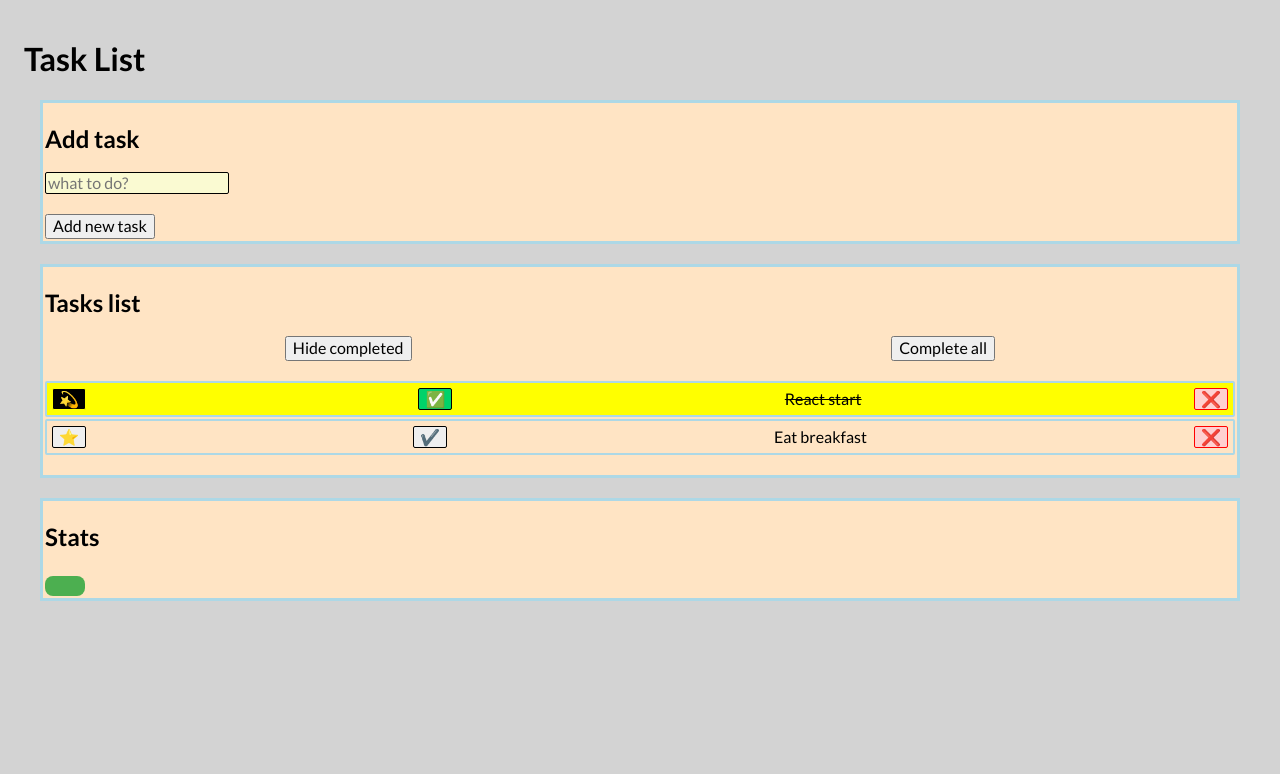
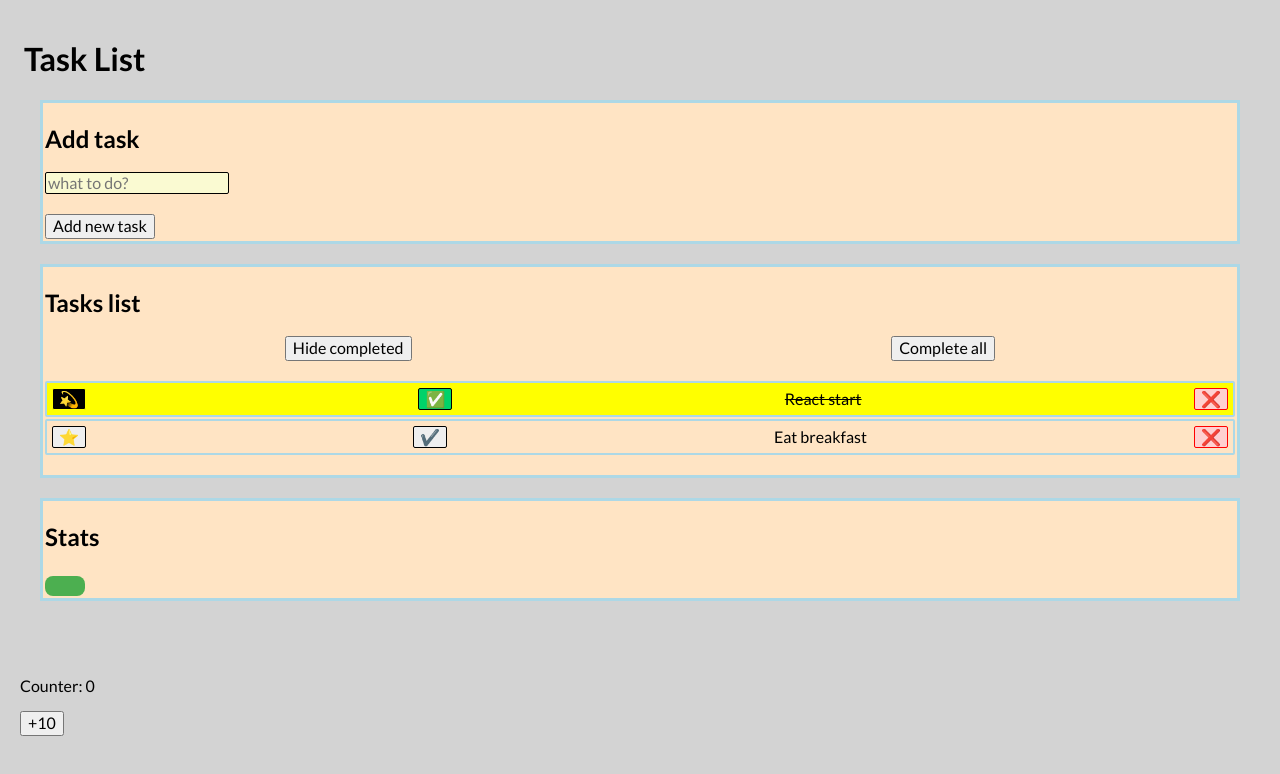
Before and after one commit to RobFyd/practice-in-react, a React (Create React App) app: page / in a window 1280 px wide. Shown: the top 774 px of the page. Built offline with nearby package versions, Linux system fonts and the light colour scheme.

Commit message:
useState hook exercises for count and display counter added

```diff
--- a/src/App.js
+++ b/src/App.js
@@ -6,6 +6,7 @@ import Buttons from "./Buttons";
 import Section from "./Section";
 import "./style.css";
 import { hello as goodMorning, name } from "./utilis/hello";
+import { useState } from "react";
 
 goodMorning();
 console.log(name);
@@ -28,7 +29,10 @@ const tasks = [
 let hideDoneTasks = false;
 
 function App() {
+const [count, setCount] = useState(0);
+
   return (
+    <>
       <Container>
         <Header title="Task List" />
 
@@ -48,6 +52,12 @@ function App() {
           thumb={<button className="thumbUp" />}
         />
       </Container>
+
+      <div className="container">
+            <p>Counter: {count}</p>
+            <button onClick={() => setCount(count + 10)}>+10</button>
+      </div>
+    </>
   );
 }
 
```
Lines whose indentation alone changed are shown as unchanged.
